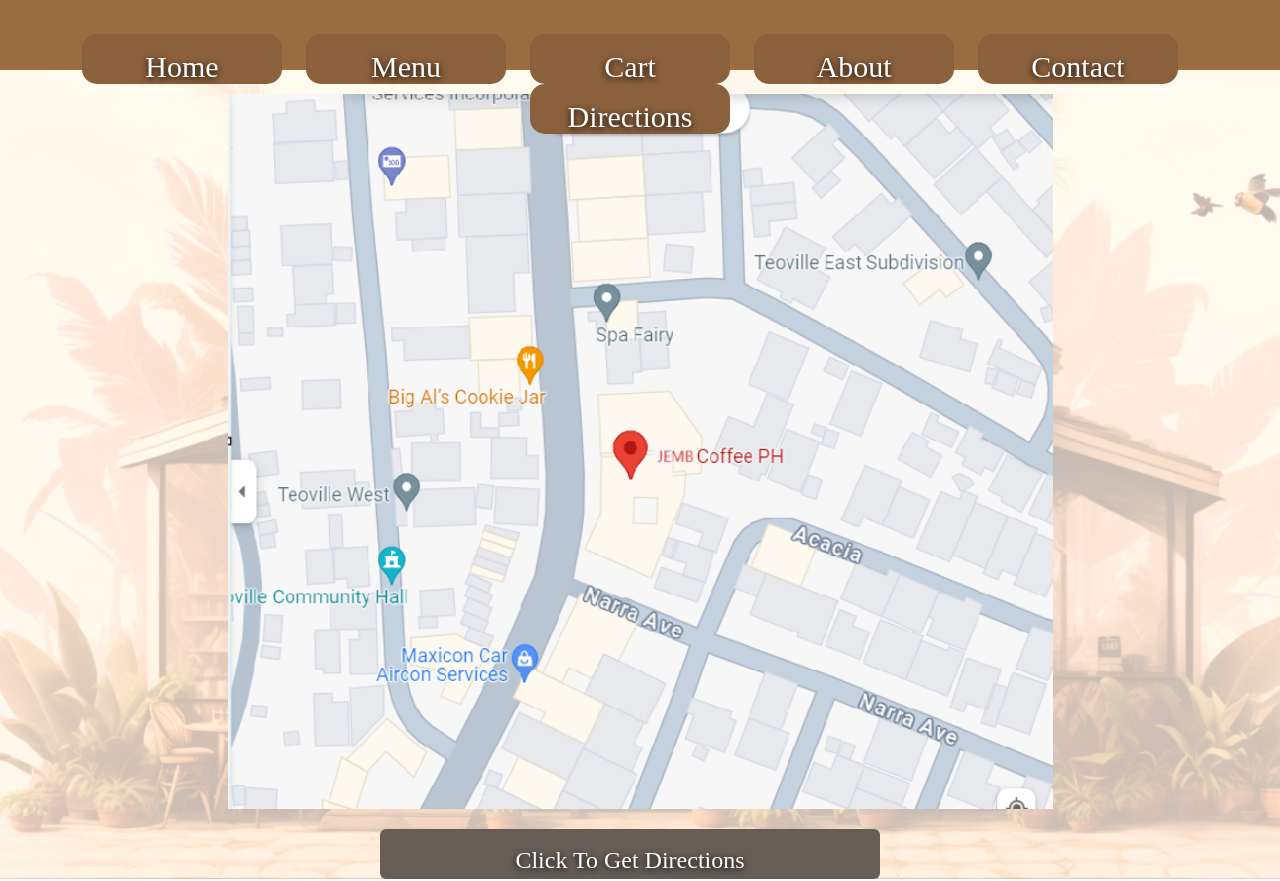
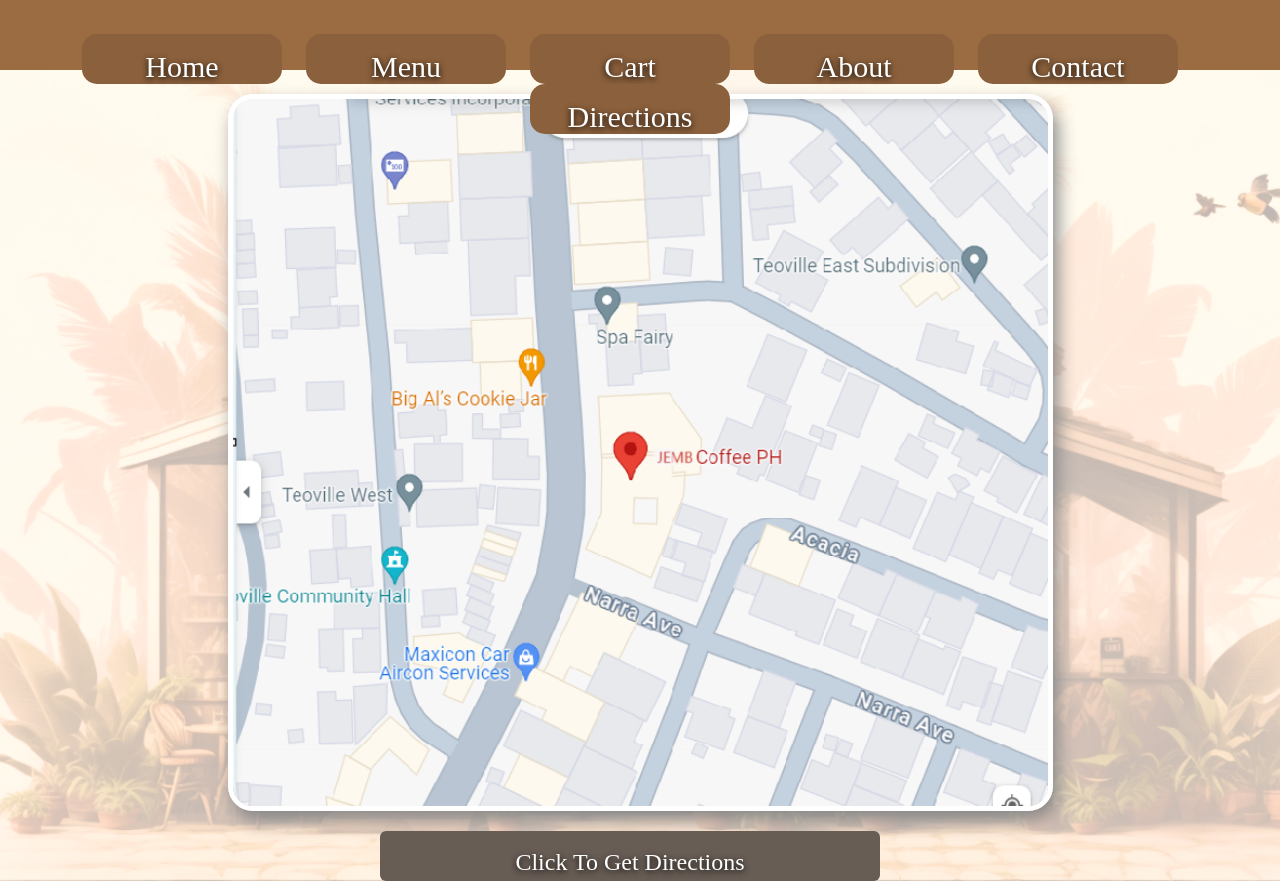
Before and after one commit to saschi41/coffee-shop, a plain HTML site: page directions.html in a window 1280 px wide. Drawn offline with nearby package versions, Linux system fonts and the light colour scheme; a web font is replaced by a local one.

Commit message:
added border and shadow to img

```diff
--- a/directions.html
+++ b/directions.html
@@ -91,6 +91,9 @@
             max-width: 80%;
             height: auto;
             margin-bottom: 20px;
+            border: 5px solid white;
+            border-radius: 25px;
+            box-shadow: 5px 10px 18px #888888;
         }
 
         .DirectionButton {
@@ -135,7 +138,7 @@
 
 
     <div class="main-content flex-column mt-4">
-            <img src="images/Directions.png" alt="direction" width="825" >
+            <img src="images/Directions.png" alt="direction" width="825">
             <button class="btn text-white fs-4" style="background: #685d55; padding-top: 12px; width: 500px; height: 50px;">Click To Get Directions</button>
     </div>
 
```
